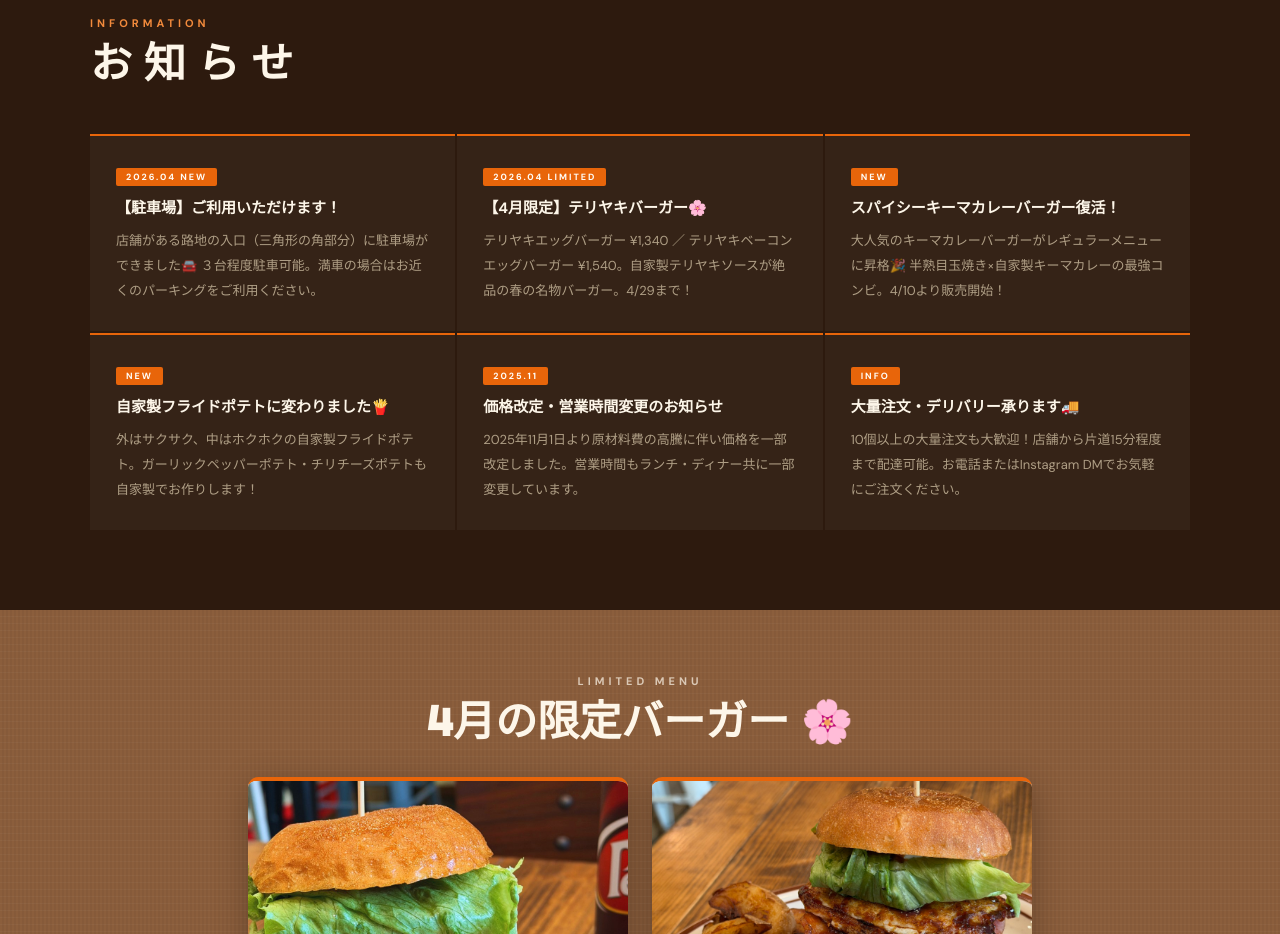
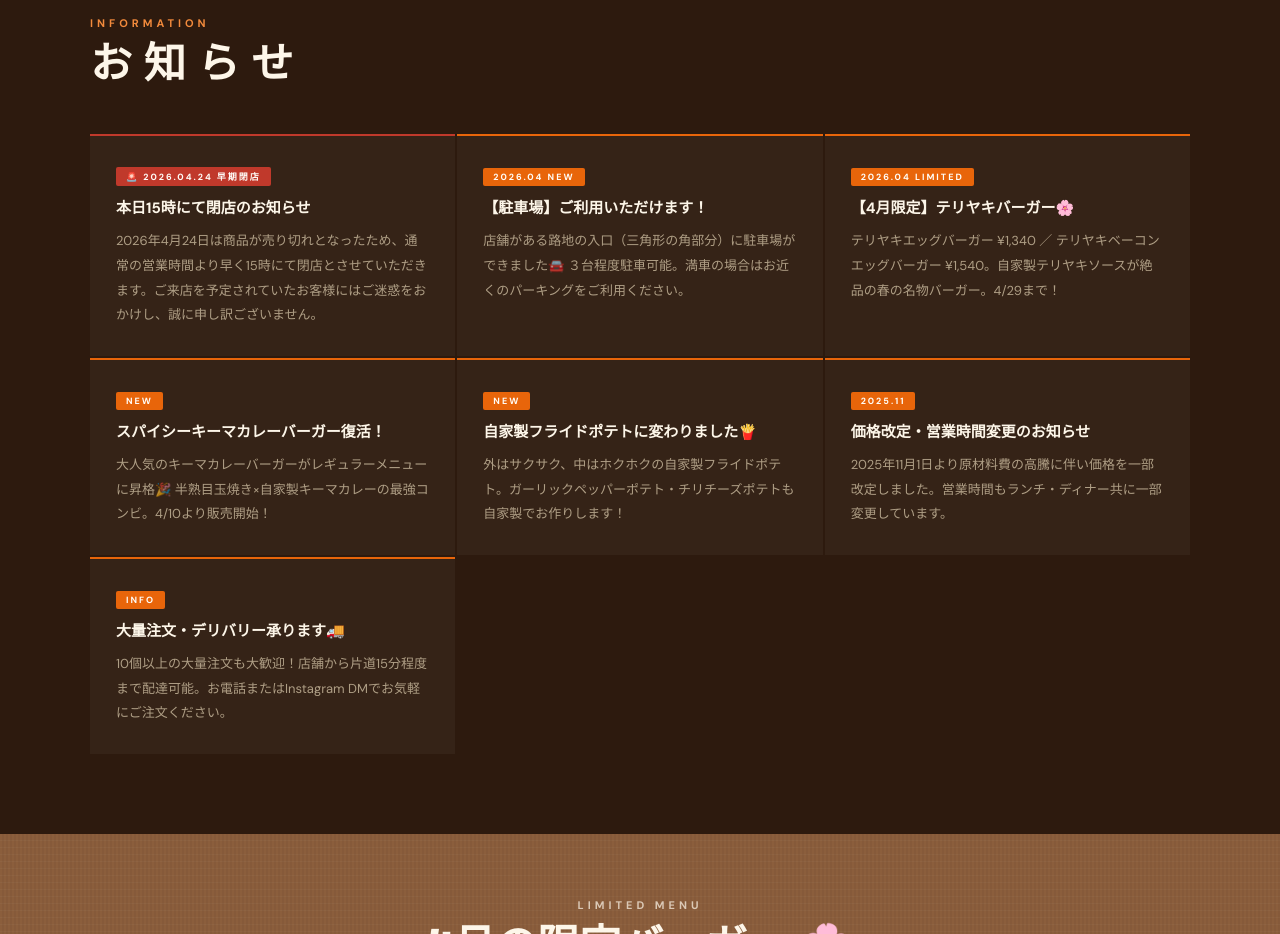
Before and after one commit to kozishutou-lgtm/burger-house, a plain HTML site: page index.html in a window 1280 px wide. Shown: the part 960-1894 px from the top of the page. Drawn offline with Linux system fonts and the light colour scheme; a script that the page names is missing.

Commit message:
臨時お知らせ追加: 本日15時にて閉店のお知らせ

```diff
--- a/index.html
+++ b/index.html
@@ -196,6 +196,9 @@
       <p class="section-label">Information</p>
       <h2 class="section-title">お 知 ら せ</h2>
       <div class="news-grid">
+        <!-- TEMP_NOTICE_START -->
+        <div class="news-card" style="border-top-color:#c0392b;"><span class="news-card-tag" style="background:#c0392b;">🚨 2026.04.24 早期閉店</span><p class="news-card-title">本日15時にて閉店のお知らせ</p><p class="news-card-body">2026年4月24日は商品が売り切れとなったため、通常の営業時間より早く15時にて閉店とさせていただきます。ご来店を予定されていたお客様にはご迷惑をおかけし、誠に申し訳ございません。</p></div>
+        <!-- TEMP_NOTICE_END -->
         <div class="news-card"><span class="news-card-tag">2026.04 New</span><p class="news-card-title">【駐車場】ご利用いただけます！</p><p class="news-card-body">店舗がある路地の入口（三角形の角部分）に駐車場ができました🚘 ３台程度駐車可能。満車の場合はお近くのパーキングをご利用ください。</p></div>
         <div class="news-card"><span class="news-card-tag">2026.04 Limited</span><p class="news-card-title">【4月限定】テリヤキバーガー🌸</p><p class="news-card-body">テリヤキエッグバーガー ¥1,340 ／ テリヤキベーコンエッグバーガー ¥1,540。自家製テリヤキソースが絶品の春の名物バーガー。4/29まで！</p></div>
         <div class="news-card"><span class="news-card-tag">New</span><p class="news-card-title">スパイシーキーマカレーバーガー復活！</p><p class="news-card-body">大人気のキーマカレーバーガーがレギュラーメニューに昇格🎉 半熟目玉焼き×自家製キーマカレーの最強コンビ。4/10より販売開始！</p></div>
```
